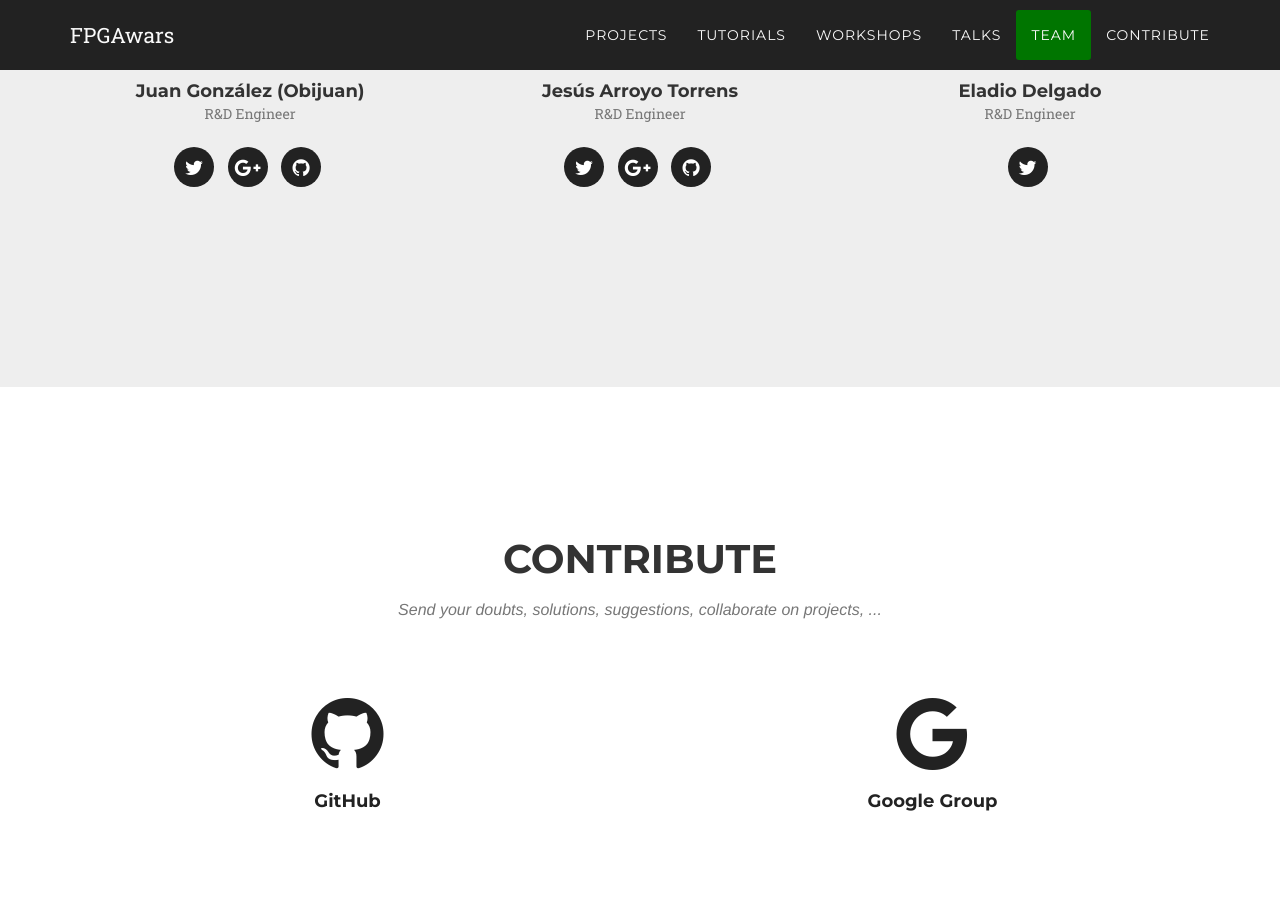
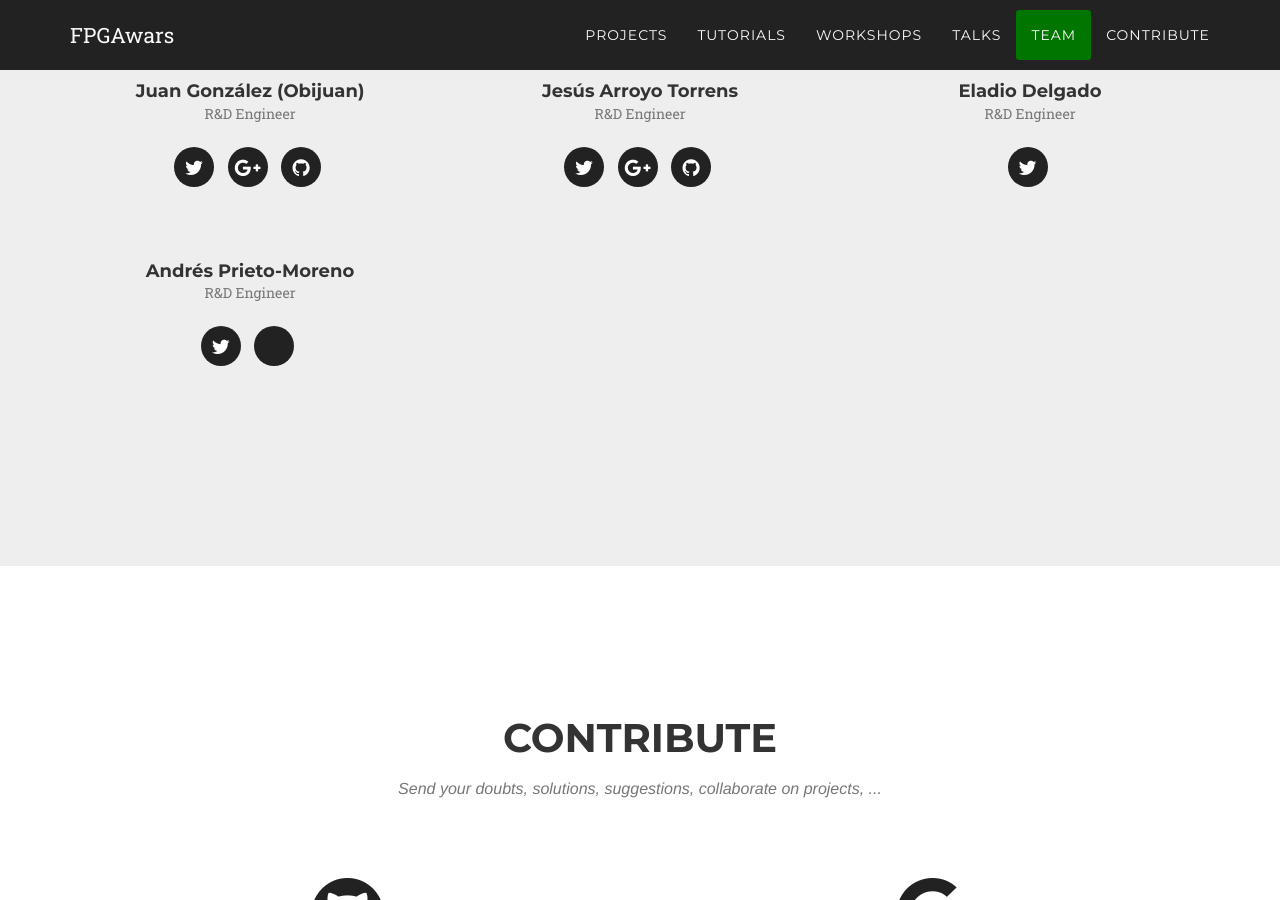
Before and after one commit to FPGAwars/fpgawars.github.io, a Jekyll site: the page built from index.html, in a window 1280 px wide and 900 px high, scrolled down 9233 px. Built offline with Jekyll 4.4.1, drawn with Linux system fonts in a browser that asks for light colours; some web fonts are replaced.

Commit message:
Andres Prieto-Moreno added as a team member

```diff
--- a/_config.yml
+++ b/_config.yml
@@ -32,6 +32,13 @@ people:
       - title: twitter
         url: https://twitter.com/EladioDM
 
+  - name: Andrés Prieto-Moreno
+    social:
+      - title: twitter
+        url: https://twitter.com/Keithpmt
+      - tittle: github
+        url: https://github.com/andrespmt
+
 # Build settings
 markdown: kramdown
 permalink: pretty
```
